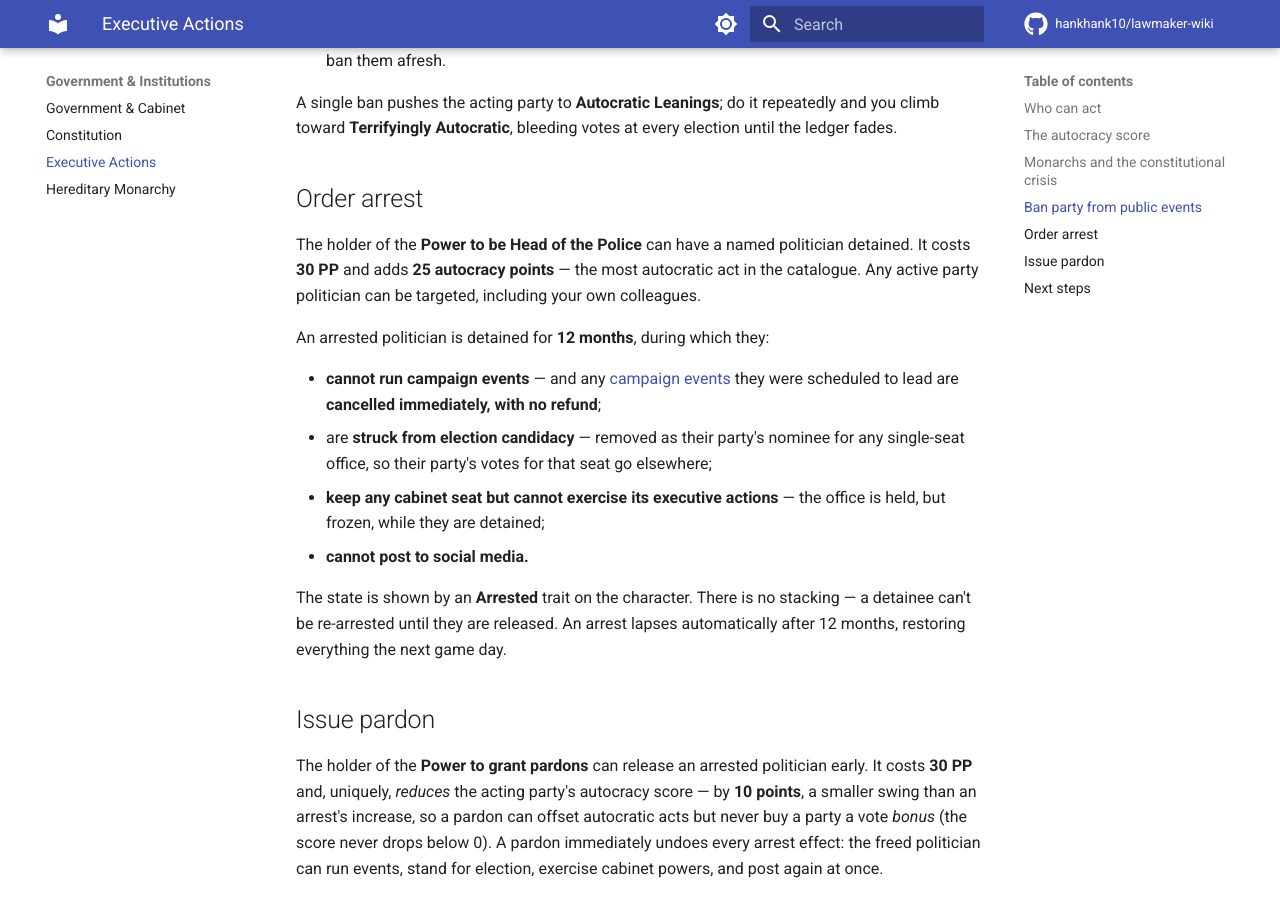
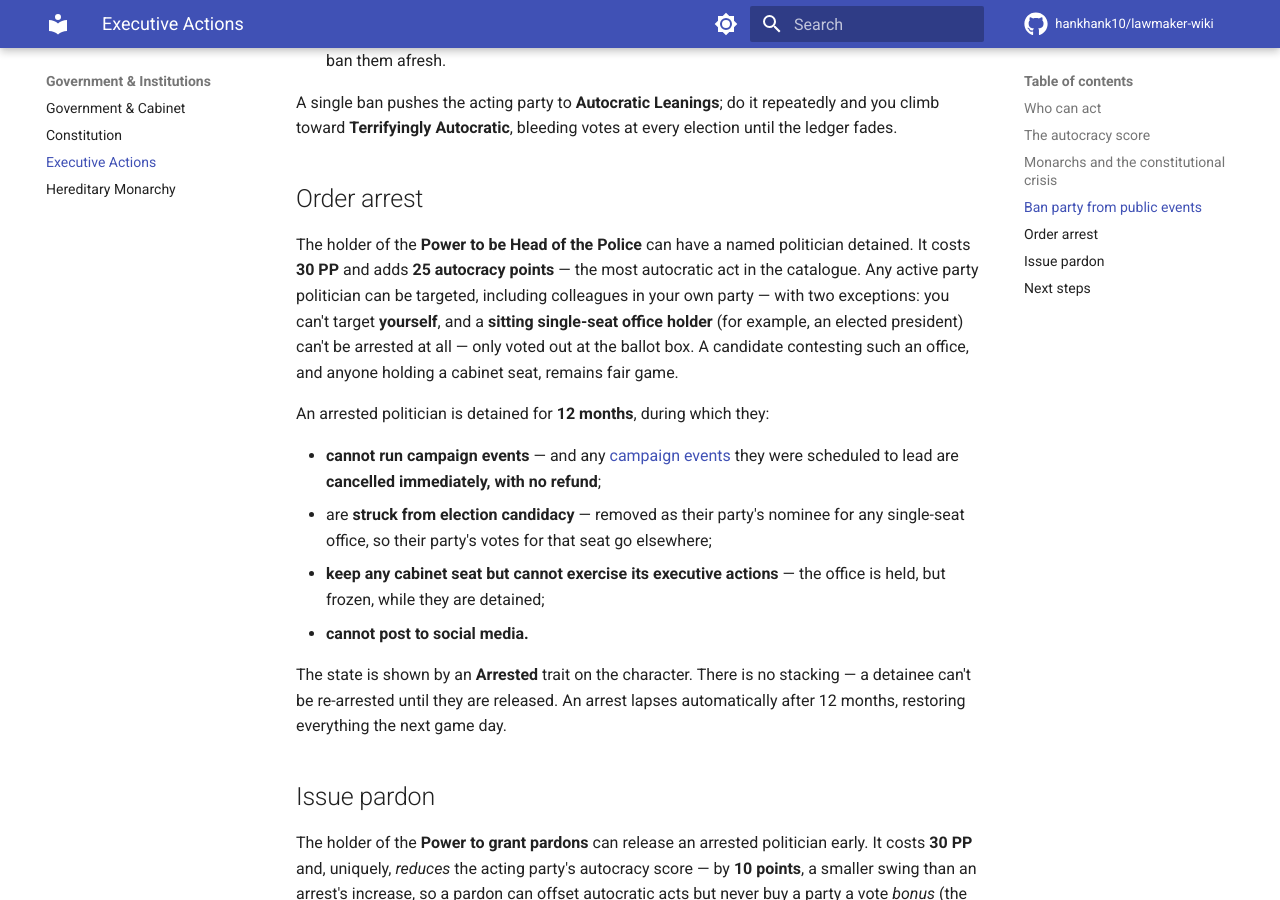
Before and after one commit to hankhank10/lawmaker-wiki, an MkDocs documentation site: the page built from docs/gameplay/executive-actions.md, in a window 1280 px wide and 900 px high, scrolled down 2355 px. Built offline with MkDocs 1.6.1 and Material for MkDocs 9.7.7, drawn with Linux system fonts in a browser that asks for light colours; comment, search, counter and statistics services are not loaded.

Commit message:
📝 Sync from private repo
Auto-synced from hankhank10/lawmaker/game-manual

```diff
--- a/docs/gameplay/executive-actions.md
+++ b/docs/gameplay/executive-actions.md
@@ -51,7 +51,7 @@ A single ban pushes the acting party to **Autocratic Leanings**; do it repeatedl
 
 ## Order arrest
 
-The holder of the **Power to be Head of the Police** can have a named politician detained. It costs **30 PP** and adds **25 autocracy points** — the most autocratic act in the catalogue. Any active party politician can be targeted, including your own colleagues.
+The holder of the **Power to be Head of the Police** can have a named politician detained. It costs **30 PP** and adds **25 autocracy points** — the most autocratic act in the catalogue. Any active party politician can be targeted, including colleagues in your own party — with two exceptions: you can't target **yourself**, and a **sitting single-seat office holder** (for example, an elected president) can't be arrested at all — only voted out at the ballot box. A candidate contesting such an office, and anyone holding a cabinet seat, remains fair game.
 
 An arrested politician is detained for **12 months**, during which they:
 
```
